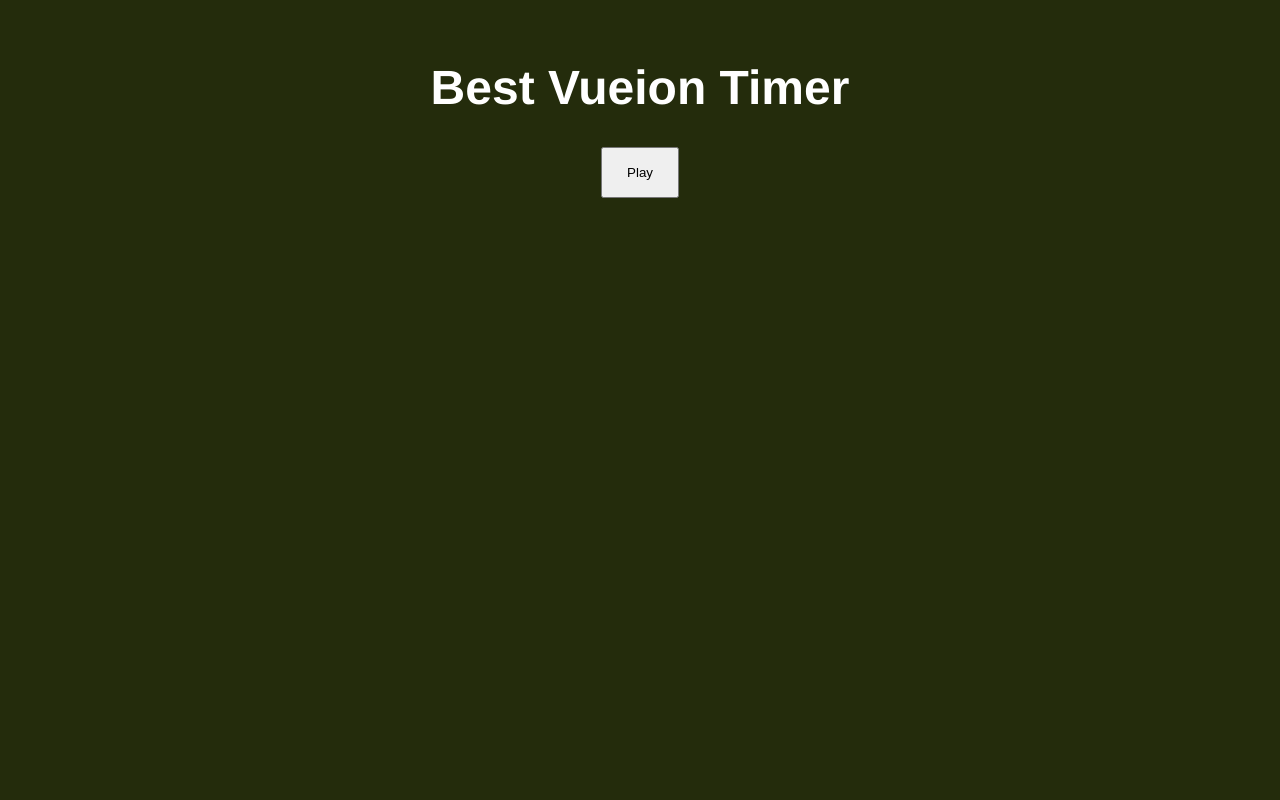
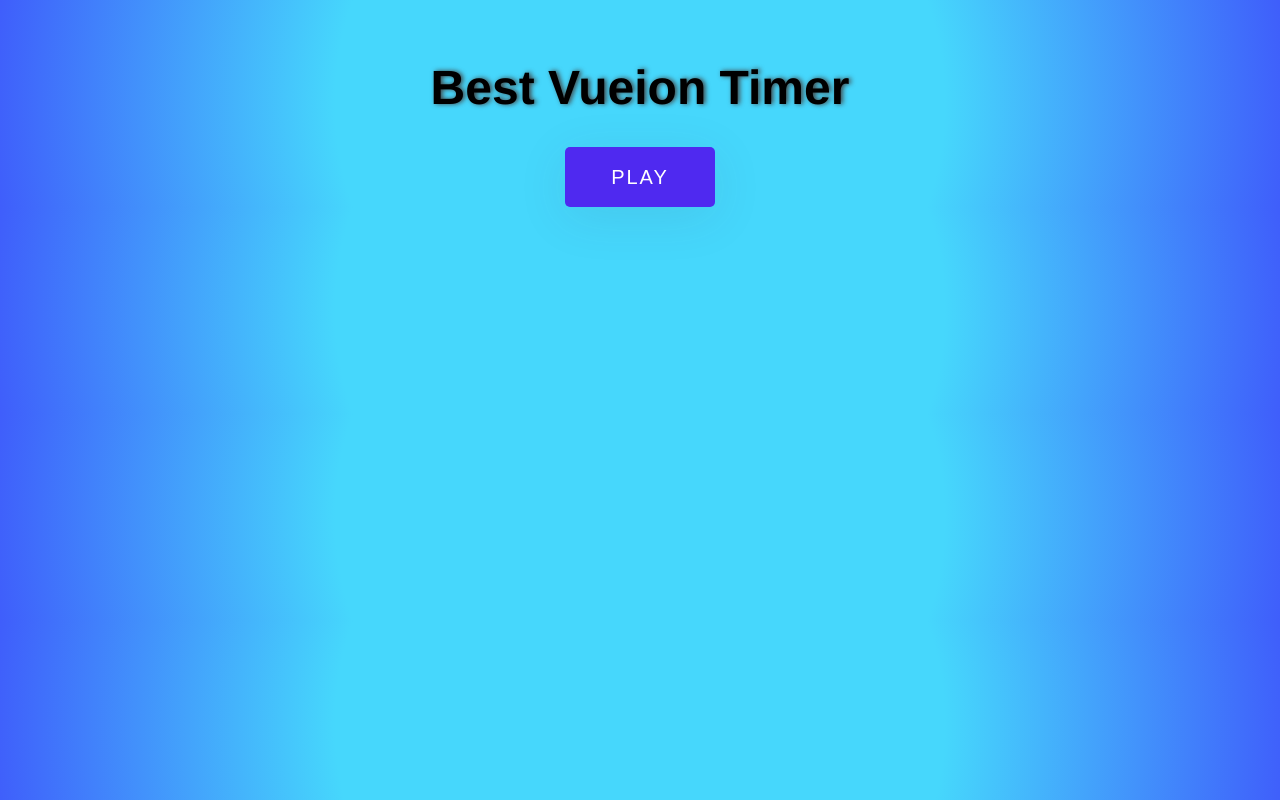
Before and after one commit to MichalBelko/Vue-ReactionTimer, a Vue app: page / in a window 1280 px wide. Built offline with nearby package versions, Linux system fonts and the light colour scheme.

Commit message:
implemented Highscore

```diff
--- a/src/App.vue
+++ b/src/App.vue
@@ -1,8 +1,8 @@
 <template>
   <h1>Best Vueion Timer</h1>
 
-  <button @click="start" :disabled="isPlaying">
-    Play
+  <button class="button fill" @click="start" :disabled="isPlaying">
+    <span>Play</span>
   </button>
   <Block v-if="isPlaying" :delay="delay" @end="endGame" />
   <!-- <p v-if="isPlaying">Click on the button below ASAP</p> -->
@@ -48,24 +48,93 @@ export default {
   -webkit-font-smoothing: antialiased;
   -moz-osx-font-smoothing: grayscale;
   text-align: center;
-  color: #fff;
+  color: #000;
   margin-top: 60px;
 }
 h1 {
   font-size: 3em;
+  text-shadow: 2px 0px 5px rgb(66, 66, 66);
 }
-button {
-  padding: 1rem 1.5rem;
+
+body {
+  background: rgb(70, 215, 252);
+  background: radial-gradient(
+    circle,
+    rgba(70, 215, 252, 1) 47%,
+    rgba(63, 94, 251, 1) 100%
+  );
+  margin: 0;
+  padding: 0;
 }
-body {
-  background-color: #242c0c;
+::selection {
+  color: red;
+  background-color: #fff;
 }
+
 button[disabled] {
-  opacity: 0.2;
+  opacity: 0.6;
   cursor: not-allowed;
 }
 strong {
   color: red;
   font-size: 1.1em;
 }
+.button {
+  --light: #fff;
+  --dark: #414856;
+  --border: #c3c8de;
+  --background: #4f29f0;
+
+  display: block;
+  margin: 0 auto;
+  position: relative;
+  border: 0;
+  padding: 0 30px;
+  width: 150px;
+  height: 60px;
+  border-radius: 5px;
+  border: 1px solid var(--border);
+  background: none;
+  color: #fff;
+  cursor: pointer;
+  outline: none;
+  box-shadow: 0 10px 50px rgba(65, 72, 86, 0.1);
+  transition: transform 0.1s linear, color 0.1s linear, background 0.15s linear;
+}
+.button > span {
+  display: inline-block;
+  position: relative;
+  z-index: 2;
+  font: 400 20px "Varela Round", sans-serif;
+  transition: transform 0.15s linear;
+  text-transform: uppercase;
+  letter-spacing: 2px;
+}
+.button.fill {
+  border: 0;
+  color: var(--light);
+  background: var(--background);
+}
+
+/* .cursor {
+  --cursor: #c3c8de;
+  position: fixed;
+  top: -50px;
+  z-index: 99;
+  width: 40px;
+  height: 40px;
+  border-radius: 50%;
+  background: none;
+  border: solid 2px var(--cursor);
+  pointer-events: none;
+  transition: transform 0.3s ease, background 0.3s ease, border-color 0.3s ease;
+}
+
+[cursor="link"]:hover ~ .cursor {
+  mix-blend-mode: difference;
+  transform: scale(1.5);
+  cursor: none;
+  background: #fff;
+  border-color: #fff;
+} */
 </style>
--- a/src/components/Block.vue
+++ b/src/components/Block.vue
@@ -1,5 +1,5 @@
 <template>
-  <div class="block" v-if="showBlock" @click="stopTimer">click me</div>
+  <div class="block" v-if="showBlock" @click="stopTimer">click</div>
 </template>
 
 <script>
@@ -36,13 +36,16 @@ export default {
 
 <style>
 .block {
-  width: 400px;
+  width: 100%;
   text-align: center;
-  padding: 100px 0;
+  padding: 120px 0;
   margin: 40px auto;
   color: white;
-  background-color: red;
-  border-radius: 20px;
+  font-weight: bold;
+  background-color: rgb(23, 1, 85);
   display: block;
+  font-size: 32px;
+  text-transform: uppercase;
+  letter-spacing: 2px;
 }
 </style>
--- a/src/components/Highscore.vue
+++ b/src/components/Highscore.vue
@@ -1,6 +1,6 @@
 <template>
   <p class="hs">
-    Highscore: <strong>{{ highscore }}</strong>
+    Highscore: <strong class="hs">{{ highscore }}</strong> ms
   </p>
 </template>
 
@@ -28,8 +28,9 @@ export default {
 <style>
 p.hs {
   margin-top: 1rem;
-  font-size: 1.5em;
-  font-weight: bold;
+  font-size: 1.6em;
+  font-weight: normal;
   font-family: Arial;
+  text-align: center;
 }
 </style>
--- a/src/components/Results.vue
+++ b/src/components/Results.vue
@@ -29,9 +29,16 @@ export default {
 </script>
 
 <style>
-.rank {
-  font-size: 1.4em;
+p {
+  font-size: 1.7em;
+  font-weight: 700;
+  font-family: Arial;
+  margin-top: 80px;
+  text-align: center;
+}
+p strong {
+  color: black;
   font-weight: bold;
-  color: red;
+  text-shadow: 1px 0px 0px #000;
 }
 </style>
--- a/src/main.js
+++ b/src/main.js
@@ -1,4 +1,36 @@
-import { createApp } from 'vue'
-import App from './App.vue'
+import { createApp } from "vue";
+import App from "./App.vue";
 
-createApp(App).mount('#app')
+createApp(App).mount("#app");
+
+// --- BUTTON
+const $ = (s, o = document) => o.querySelector(s);
+const $$ = (s, o = document) => o.querySelectorAll(s);
+
+$$(".button").forEach((el) =>
+  el.addEventListener("mousemove", function(e) {
+    const pos = this.getBoundingClientRect();
+    const mx = e.clientX - pos.left - pos.width / 2;
+    const my = e.clientY - pos.top - pos.height / 2;
+
+    this.style.transform = "translate(" + mx * 0.15 + "px, " + my * 0.3 + "px)";
+    this.style.transform +=
+      "rotate3d(" + mx * -0.1 + ", " + my * -0.3 + ", 0, 12deg)";
+    this.children[0].style.transform =
+      "translate(" + mx * 0.025 + "px, " + my * 0.075 + "px)";
+  })
+);
+
+$$(".button").forEach((el) =>
+  el.addEventListener("mouseleave", function() {
+    this.style.transform = "translate3d(0px, 0px, 0px)";
+    this.style.transform += "rotate3d(0, 0, 0, 0deg)";
+    this.children[0].style.transform = "translate3d(0px, 0px, 0px)";
+  })
+);
+
+// // --- CURSOR
+// document.addEventListener("mousemove", function(e) {
+//   $(".cursor").style.left = e.pageX - 25 + "px";
+//   $(".cursor").style.top = e.pageY - 25 + "px";
+// });
```
